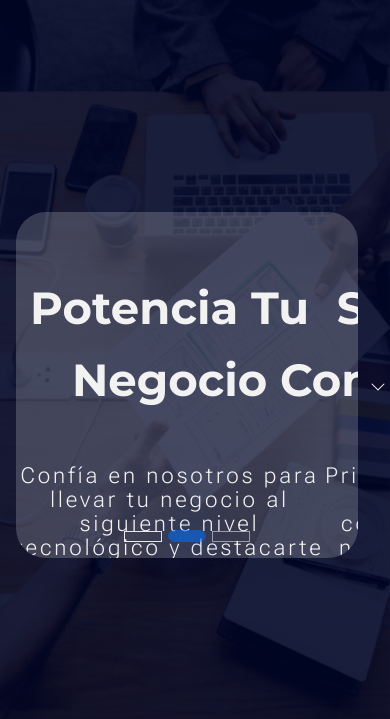
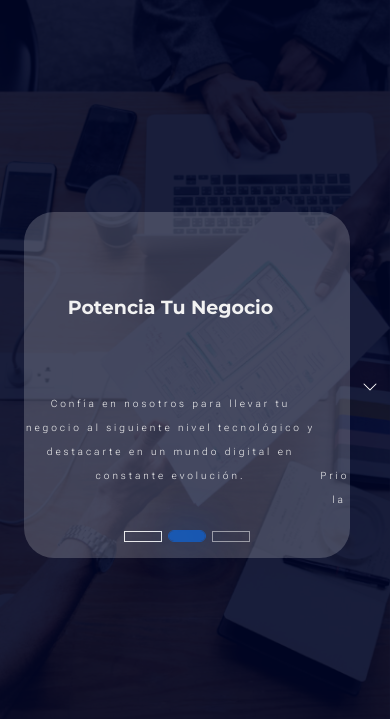
Before and after one commit to Empresa-CODEV/Portafolio-CO-DEV, a website: page index.html in a window 390 px wide. Shown: the part 87-806 px from the top of the page. Drawn offline with nearby package versions, Linux system fonts and the light colour scheme.

Commit message:
Agregando estilos responsivos en CSS (Seccion Inicio)

```diff
--- a/CSS/style-inicio.css
+++ b/CSS/style-inicio.css
@@ -300,3 +300,55 @@ nav.bg-codev {
     width: 36px;
     height: 9px;
 }
+
+/* ====== Estilos Responsivos ====== */
+
+@media (max-width: 992px) {
+    .carousel-titulo-text {
+        font-size: 30px;
+    }
+
+    .carousel-parrafo-text {
+        font-size: 18px;
+    }
+}
+
+@media (max-width: 768px) {
+    .carousel-titulo-text {
+        font-size: 29px;
+    }
+
+    .carousel-parrafo-text {
+        font-size: 17px;
+    }
+}
+
+@media (max-width: 530px) {
+    .carousel-titulo-text {
+        font-size: 25px;
+    }
+
+    .carousel-parrafo-text {
+        font-size: 14px;
+    }
+}
+
+@media (max-width: 422px) {
+    .carousel-titulo-text {
+        font-size: 19px;
+    }
+
+    .carousel-parrafo-text {
+        font-size: 10px;
+    }
+}
+
+@media (max-width: 360px) {
+    .carousel-titulo-text {
+        font-size: 18px;
+    }
+
+    .carousel-parrafo-text {
+        font-size: 10px;
+    }
+}
```
